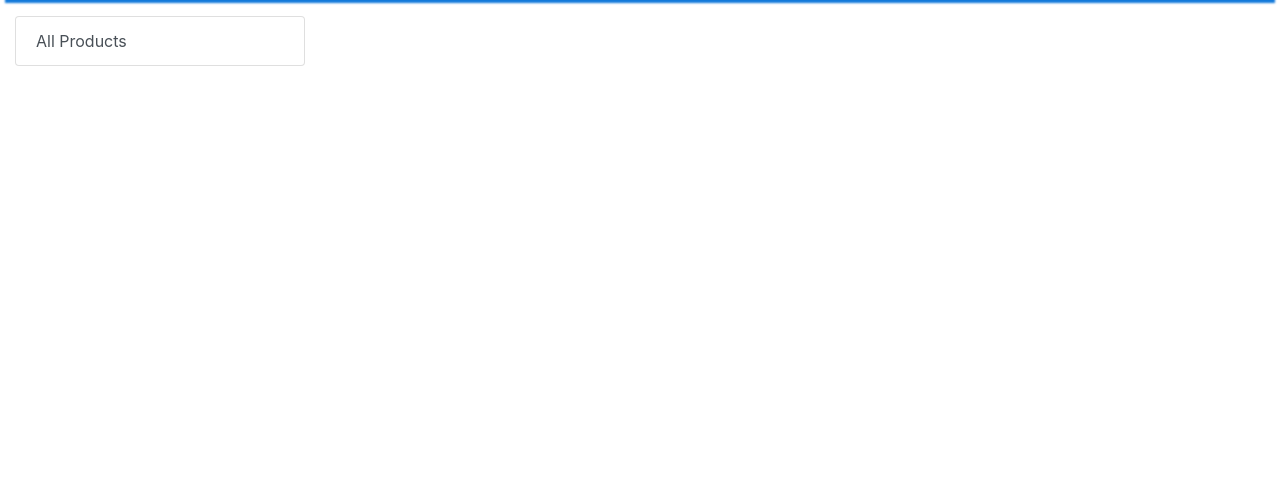
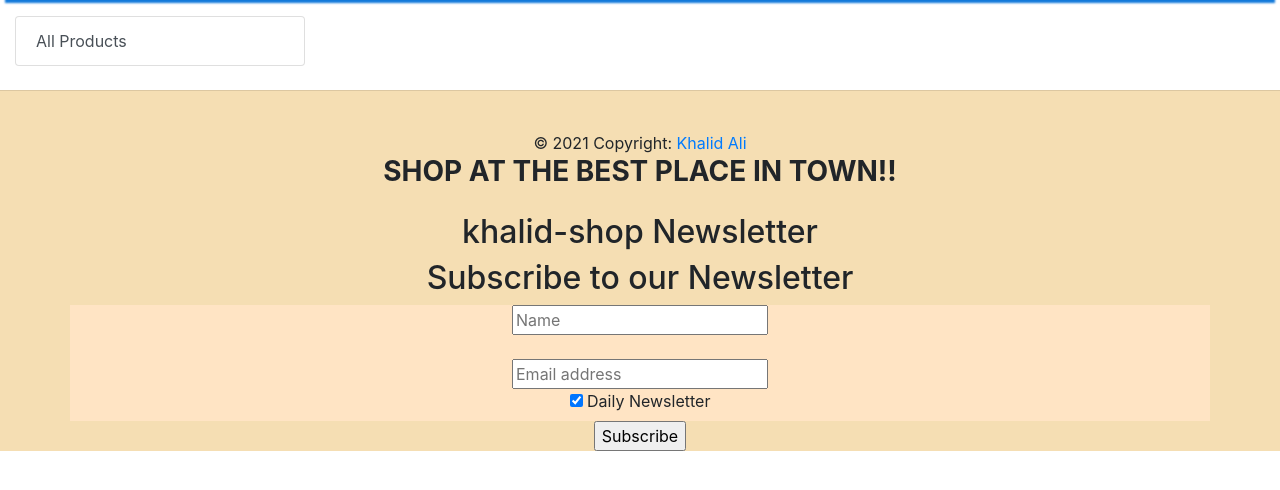
Before and after one commit to Alikhalid2020/E-com, a Django app: page /store in a window 1280 px wide. Shown: the part 56-546 px from the top of the page. Run offline with Django 3.2, Linux system fonts and the light colour scheme; data that the repository does not hold is empty; some libraries are stand-ins or nearby versions.

Commit message:
updated the index.html

```diff
--- a/store/templates/index.html
+++ b/store/templates/index.html
@@ -69,7 +69,53 @@
 		</div>
 	</div>
 </div>
+  <!--Footer-->
+  <div style="background-color:wheat;">
+  <footer class="page-footer text-center font-small mt-4 wow fadeIn">
 
 
 
+    <hr class="my-4">
+
+
+    <!--Copyright-->
+    <div class="footer-copyright py-3">
+      © 2021 Copyright:
+	  <a href="#" target="_blank"> Khalid Ali </a>
+	  <h3><strong>SHOP AT THE BEST PLACE IN TOWN!!</strong></h3>
+    </div>
+	<!--/.Copyright-->
+
+</style>
+<body>
+
+<h2>khalid-shop Newsletter</h2>
+
+<form action="/action_page.php">
+  <div class="container">
+    <h2>Subscribe to our Newsletter</h2>
+  </div>
+
+  <div class="container" style="background-color:bisque">
+	<input type="text" placeholder="Name" name="name" required>
+	<br>
+	<br>
+	<input type="text" placeholder="Email address" name="mail" required>
+	<br>
+    <label>
+      <input type="checkbox" checked="checked" name="subscribe"> Daily Newsletter
+    </label>
+  </div>
+
+  <div class="container">
+    <input type="submit" value="Subscribe">
+  </div>
+</form>
+
+
+  </footer>
+  </div>
+  <!--/.Footer-->
+
+
 {% endblock %}
```
